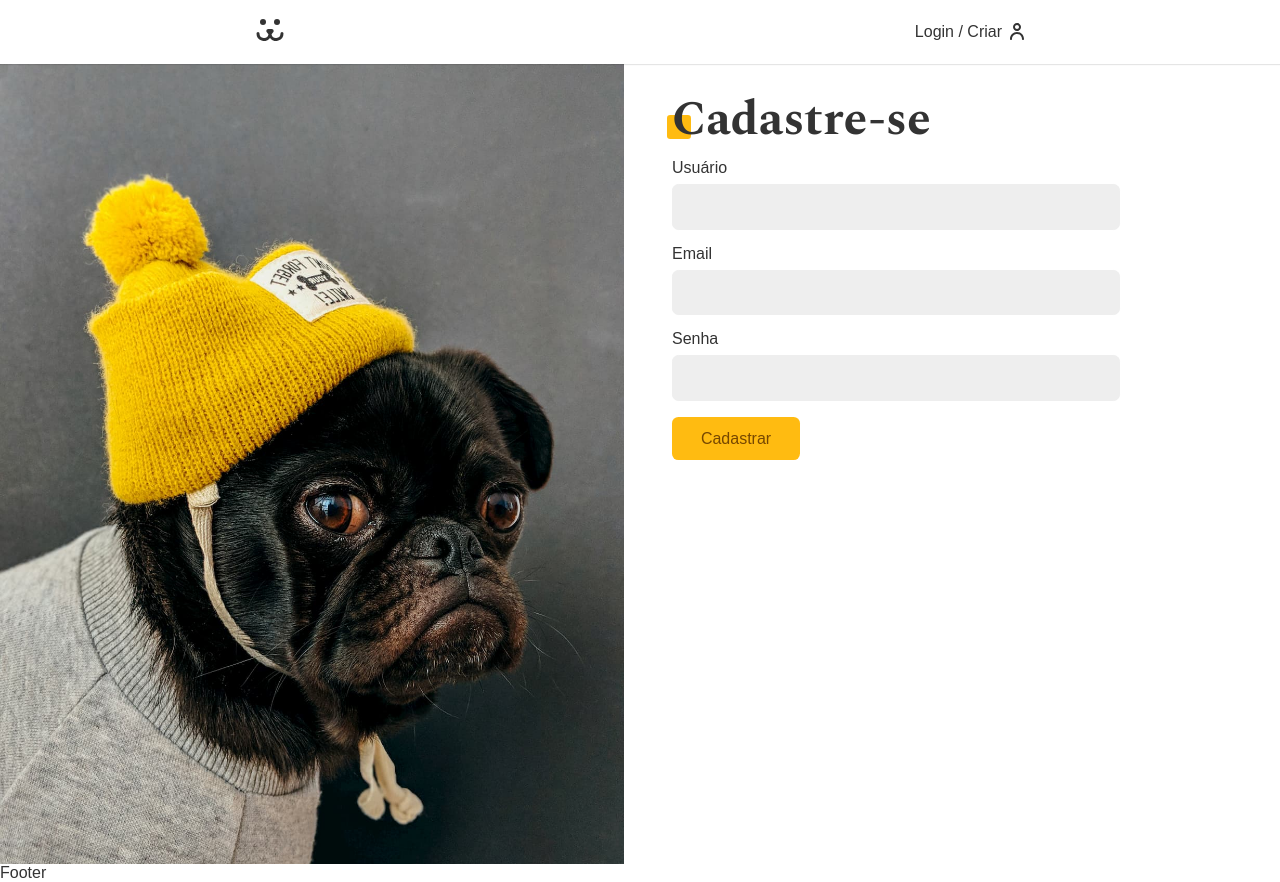
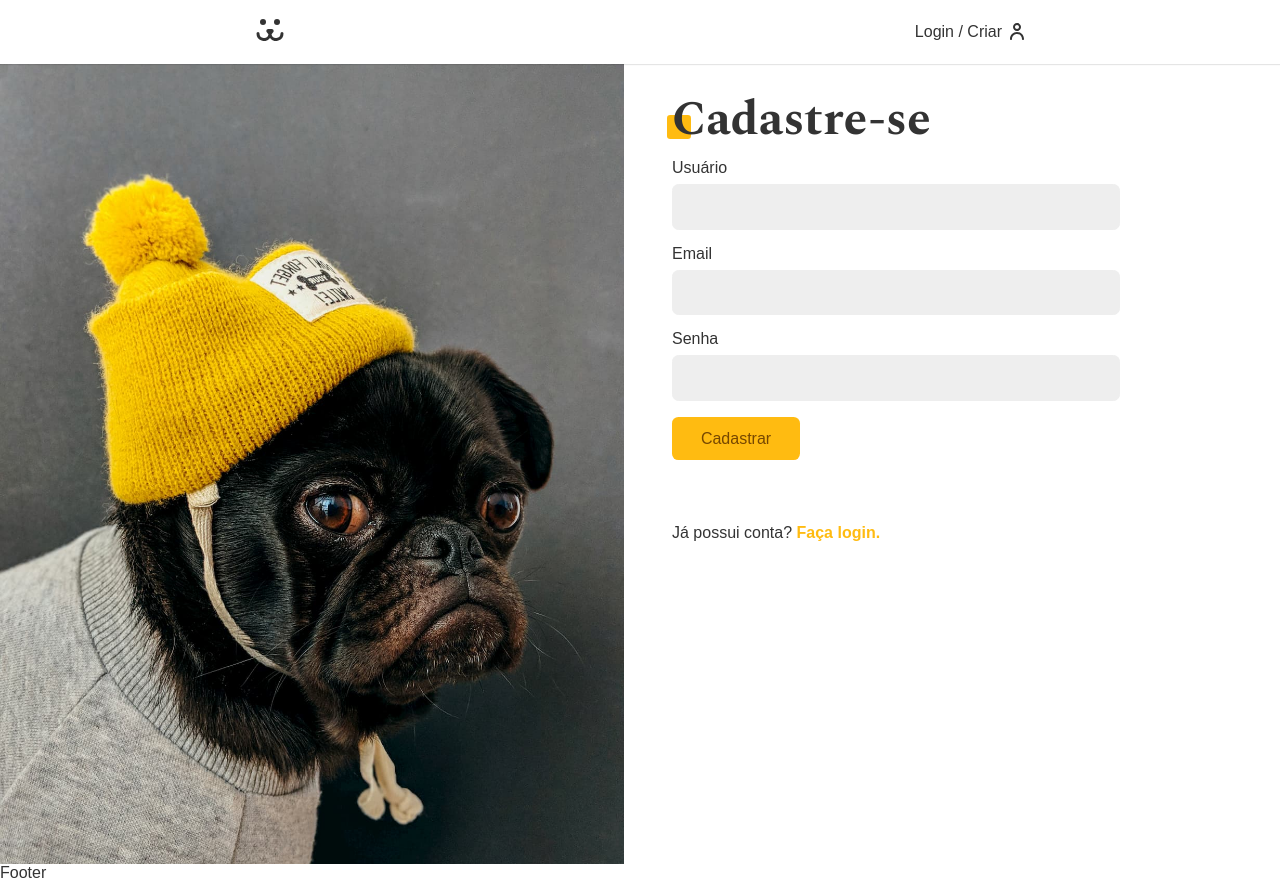
Before and after one commit to JulioCesarJ/rede-social-dogs, a React (Vite) app: page /login/criar in a window 1280 px wide. Built offline with nearby package versions, Linux system fonts and the light colour scheme.

Commit message:
Substituição de api's de login,cadastro e autenticação de usuário

```diff
--- a/api.js
+++ b/api.js
@@ -1,8 +1,9 @@
-export const API_URL = "https://dogsapi.origamid.dev/json";
+// export const API_URL = "https://dogsapi.origamid.dev/json";
+export const API_URL = "http://localhost:3000";
 
 export function TOKEN_POST(body) {
   return {
-    url: API_URL + "/jwt-auth/v1/token",
+    url: API_URL + "/auth/login",
     options: {
       method: "POST",
       headers: {
@@ -27,7 +28,7 @@ export function TOKEN_VALIDATE_POST(token) {
 
 export function USER_GET(token) {
   return {
-    url: API_URL + "/api/user",
+    url: API_URL + "/user",
     options: {
       method: "GET",
       headers: {
@@ -39,7 +40,7 @@ export function USER_GET(token) {
 
 export function USER_POST(body) {
   return {
-    url: API_URL + "/api/user",
+    url: API_URL + "/auth/register",
     options: {
       method: "POST",
       headers: {
--- a/src/components/Header.jsx
+++ b/src/components/Header.jsx
@@ -7,6 +7,7 @@ import { UserContext } from '../UserContext'
 const Header = () => {
 
   const { data, userLogout } = React.useContext(UserContext)
+  console.log(data)
 
   return (
     <header className={styles.header}>
@@ -14,7 +15,7 @@ const Header = () => {
         <Link className={styles.logo} to="/" aria-label='Dogs - Home'><Dogs /></Link>
         {data ? (
           <Link to="/conta" className={styles.login}>
-            {data.nome}
+            {data.username}
             <button onClick={userLogout}>Sair</button>
           </Link>
         ) : (<Link to="/login" className={styles.login}>Login / Criar</Link>)}
--- a/src/components/Login/LoginCreate.jsx
+++ b/src/components/Login/LoginCreate.jsx
@@ -4,27 +4,29 @@ import Button from '../Forms/Button'
 import useForm from './../../Hooks/useForm';
 import { USER_POST } from '../../../api';
 import { UserContext } from '../../UserContext';
+import { Link } from 'react-router-dom';
+import stylesDiv from './LoginForm.module.css'
 
 const LoginCreate = () => {
   const username = useForm()
   const email = useForm('email')
   const password = useForm()
 
-  const { userLogin} = React.useContext(UserContext)
+  const { userLogin } = React.useContext(UserContext)
 
   async function handleSubmit(event) {
     event.preventDefault()
-    const { url, options} = USER_POST({
+    const { url, options } = USER_POST({
       username: username.value,
       email: email.value,
       password: password.value,
     })
     const response = await fetch(url, options)
-    if(response.ok) userLogin(username.value, password.value)
+    if (response.ok) userLogin(username.value, password.value)
   }
 
   return (
-    <section className='animeleft'>
+    <section className='animeLeft'>
       <h1 className='title'>Cadastre-se</h1>
       <form onSubmit={handleSubmit}>
         <Input label="Usuário" type="text" name="username" {...username} />
@@ -32,6 +34,10 @@ const LoginCreate = () => {
         <Input label="Senha" type="password" name="password" {...password} />
         <Button>Cadastrar</Button>
       </form>
+      <div className={stylesDiv.cadastro}>
+        <p>Já possui conta? <Link style={{color: '#fb1', fontWeight: 'bold'}} to="/login">Faça login.</Link></p>
+      </div>
+
     </section>
   )
 }
--- a/src/components/Login/LoginForm.jsx
+++ b/src/components/Login/LoginForm.jsx
@@ -41,7 +41,6 @@ const LoginForm = () => {
         <p>Ainda não possui conta? Cadastre-se no site.</p>
         <Link className={stylesBtn.button} to="/login/criar">Cadastro</Link>
       </div>
-      <Link to="/login/criar">Criar</Link>
     </section>
   )
 }
```
